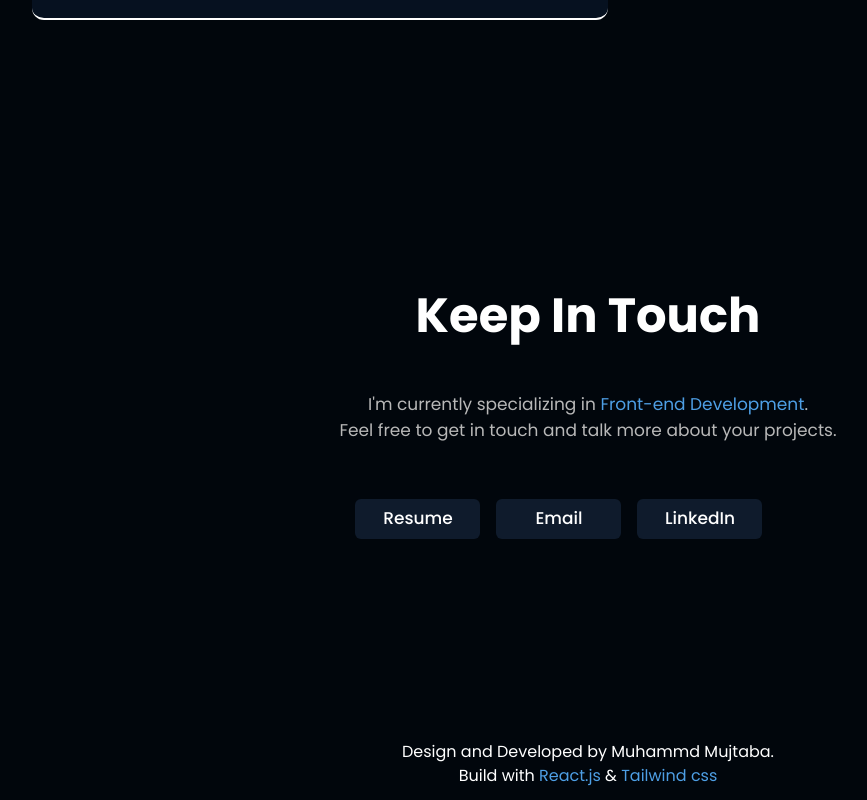
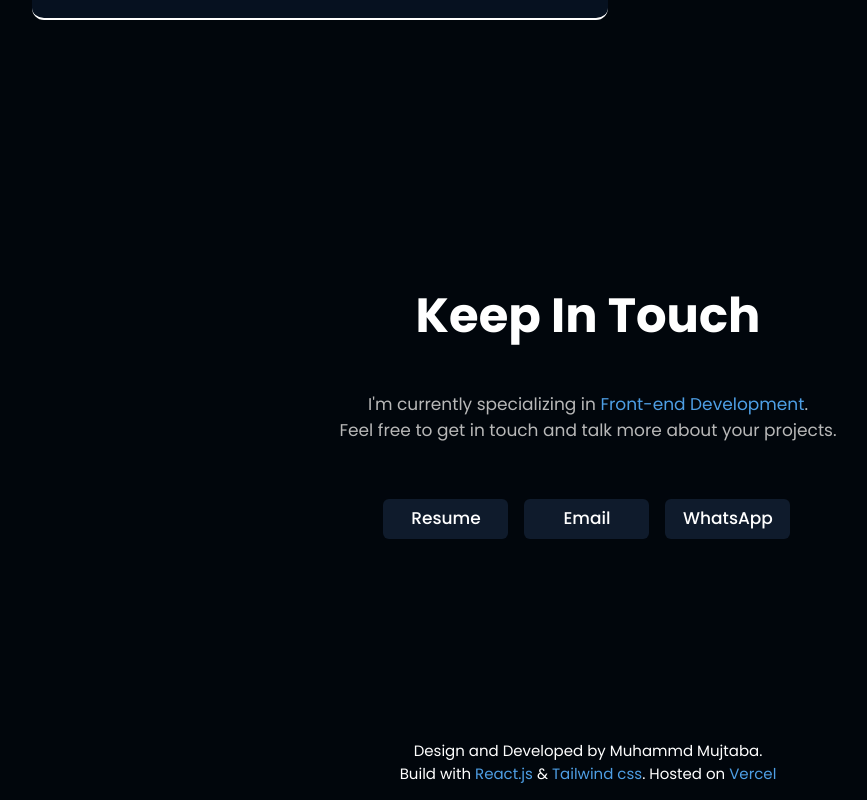
Before and after one commit to m-mujtabaaa/my-react-portfolio, a React (Vite) app: page / in a window 1280 px wide. Shown: the part 1931-2731 px from the top of the page, without its empty margins (52-919 px from the left). Built offline with nearby package versions, Linux system fonts and the light colour scheme.

Commit message:
Initial commit

```diff
--- a/src/components/Contact.jsx
+++ b/src/components/Contact.jsx
@@ -8,9 +8,9 @@ function Contact() {
           <h2 className='text-white font-black text-[48px] text-center mb-[5vh]'>Keep In Touch</h2>
           <p className='text-[#b8b8b8ff] text-[17px] text-center'>I'm currently specializing in <span className='text-[#4E9FE5] '>Front-end Development</span>.</p>
             <p className='text-[#b8b8b8ff] text-[17px] text-center mb-[7vh]'>Feel free to get in touch and talk more about your projects.</p>
-            <button className='h-[40px] w-[125px] bg-[#0f1b2cff] hover:bg-[#1e3049ff] rounded-md text-white font-medium text-[17px] duration-300 ease-in-out ml-4'>Resume</button>
+            <button className='h-[40px] w-[125px] bg-[#0f1b2cff] hover:bg-[#1e3049ff] rounded-md text-white font-medium text-[17px] duration-300 ease-in-out ml-11'>Resume</button>
             <button className='h-[40px] w-[125px] bg-[#0f1b2cff] hover:bg-[#1e3049ff] rounded-md text-white font-medium text-[17px] duration-300 ease-in-out ml-4'>Email</button>
-            <button className='h-[40px] w-[125px] bg-[#0f1b2cff] hover:bg-[#1e3049ff] rounded-md text-white font-medium text-[17px] duration-300 ease-in-out ml-4'>LinkedIn</button>
+            <button className='h-[40px] w-[125px] bg-[#0f1b2cff] hover:bg-[#1e3049ff] rounded-md text-white font-medium text-[17px] duration-300 ease-in-out ml-4'>WhatsApp</button>
         </div>
     </div>
     </>
--- a/src/components/Footer.jsx
+++ b/src/components/Footer.jsx
@@ -3,9 +3,9 @@ import React from 'react'
 function Footer() {
   return (
     <>
-    <div className='w-[90%] mx-auto'>
-        <p className='text-white text-center font-[8px]'>Design and Developed by Muhammd Mujtaba.</p>
-         <p className='text-white text-center font-[8px]'>Build with <span className='text-[#4E9FE5]'>React.js</span> & <span className='text-[#4E9FE5]'>Tailwind css</span></p>
+    <div className='w-[90%] h-[60px] mx-auto'>
+        <p className='text-white text-center text-[15px]'>Design and Developed by Muhammd Mujtaba.</p>
+        <p className='text-white text-center text-[15px]'>Build with <span className='text-[#4E9FE5]'>React.js</span> & <span className='text-[#4E9FE5]'>Tailwind css</span>. Hosted on <span className='text-[#4E9FE5]'>Vercel</span></p>
     </div>
     </>
   )
```
